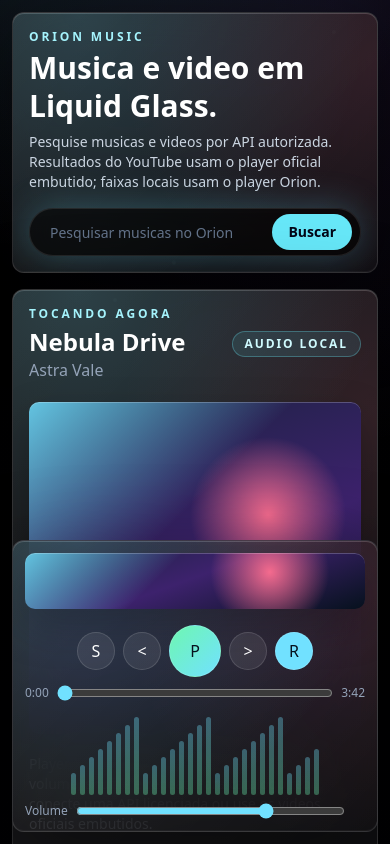
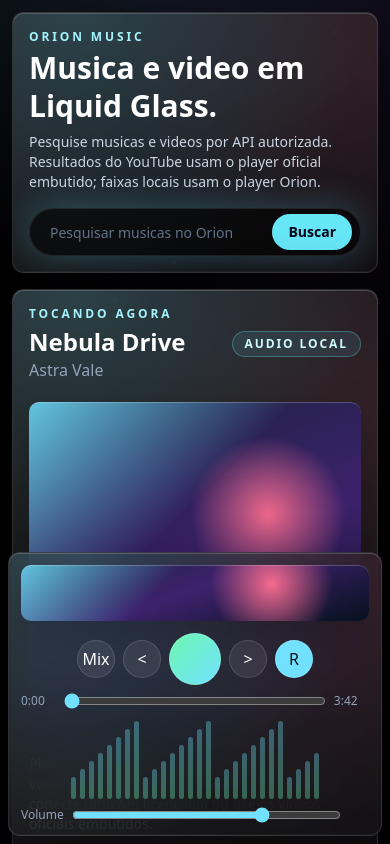
Before and after one commit to vitorgs15000-dotcom/-orion-music, a Next.js app: page / in a window 390 px wide. Shown: the top 844 px of the page. Built offline with nearby package versions, Linux system fonts and the light colour scheme.

Commit message:
Polish mobile music-only interface

```diff
--- a/src/components/PlayerBar.tsx
+++ b/src/components/PlayerBar.tsx
@@ -39,18 +39,18 @@ export function PlayerBar({
   onRepeat,
   audioRef
 }: PlayerBarProps) {
-  const isYouTube = track.source === "youtube" && Boolean(track.videoId);
-  const shownProgress = isYouTube ? 0 : progress;
+  const shownProgress = progress;
+  const repeatLabel = repeat === "one" ? "Repetir uma" : repeat === "all" ? "Repetir fila" : "Repetir desligado";
 
   return (
-    <footer className="fixed inset-x-3 bottom-3 z-30 md:inset-x-5">
-      <div className="liquid-glass grid min-h-24 items-center gap-4 p-3 md:grid-cols-[minmax(180px,1fr)_auto_minmax(220px,1fr)] md:p-4">
+    <footer className="fixed inset-x-2 bottom-2 z-30 md:inset-x-5 md:bottom-4">
+      <div className="liquid-glass player-shell grid items-center gap-3 p-3 md:grid-cols-[minmax(180px,1fr)_auto_minmax(220px,1fr)] md:p-4">
         <audio ref={audioRef} preload="metadata">
           <source src={track.audioUrl} />
         </audio>
 
         <div className="flex min-w-0 items-center gap-3">
-          <CoverArt imageUrl={track.thumbnailUrl} variant={track.cover} className="h-14 w-14 shrink-0" />
+          <CoverArt variant={track.cover} className="h-14 w-14 shrink-0" />
           <div className="min-w-0">
             <strong className="block truncate text-white">{track.title}</strong>
             <span className="block truncate text-sm text-slate-400">{track.artist}</span>
@@ -59,46 +59,44 @@ export function PlayerBar({
 
         <div className="grid justify-items-center gap-2">
           <div className="flex items-center gap-2">
-            <button className={`player-button ${shuffle ? "active" : ""}`} disabled={isYouTube} onClick={onShuffle} type="button" aria-label="Shuffle">
-              S
+            <button className={`player-button ${shuffle ? "active" : ""}`} onClick={onShuffle} type="button" aria-label="Misturar">
+              Mix
             </button>
             <button className="player-button" onClick={onPrevious} type="button" aria-label="Anterior">
               &lt;
             </button>
-            <button className="play-button" disabled={isYouTube} onClick={onTogglePlay} type="button" aria-label="Play pause">
-              {isYouTube ? "YT" : isPlaying ? "II" : "P"}
+            <button className="play-button" onClick={onTogglePlay} type="button" aria-label="Play pause">
+              {isPlaying ? <span className="icon-pause" aria-hidden="true" /> : <span className="icon-play" aria-hidden="true" />}
             </button>
             <button className="player-button" onClick={onNext} type="button" aria-label="Proxima">
               &gt;
             </button>
-            <button className={`player-button ${repeat !== "off" ? "active" : ""}`} disabled={isYouTube} onClick={onRepeat} type="button" aria-label="Repeat">
+            <button className={`player-button ${repeat !== "off" ? "active" : ""}`} onClick={onRepeat} type="button" aria-label={repeatLabel}>
               {repeat === "one" ? "1" : "R"}
             </button>
           </div>
 
-          <div className="grid w-full min-w-[240px] grid-cols-[auto_minmax(120px,1fr)_auto] items-center gap-2 text-xs text-slate-400">
+          <div className="grid w-full grid-cols-[2.2rem_minmax(0,1fr)_2.2rem] items-center gap-2 text-xs text-slate-400">
             <span>{formatTime((shownProgress / 100) * track.duration)}</span>
             <input
               aria-label="Seekbar"
-              disabled={isYouTube}
               max="100"
               min="0"
               onChange={(event) => onSeek(Number(event.target.value))}
               type="range"
               value={shownProgress}
             />
-            <span>{isYouTube ? "YouTube" : formatTime(track.duration)}</span>
+            <span>{formatTime(track.duration)}</span>
           </div>
         </div>
 
         <div className="grid gap-2 md:justify-items-end">
-          <Visualizer active={isYouTube || isPlaying} />
+          <Visualizer active={isPlaying} />
           <label className="flex w-full max-w-xs items-center gap-2 text-xs text-slate-400">
             Volume
             <input
               aria-label="Volume"
               className="min-w-0 flex-1"
-              disabled={isYouTube}
               max="1"
               min="0"
               onChange={(event) => onVolume(Number(event.target.value))}
```
